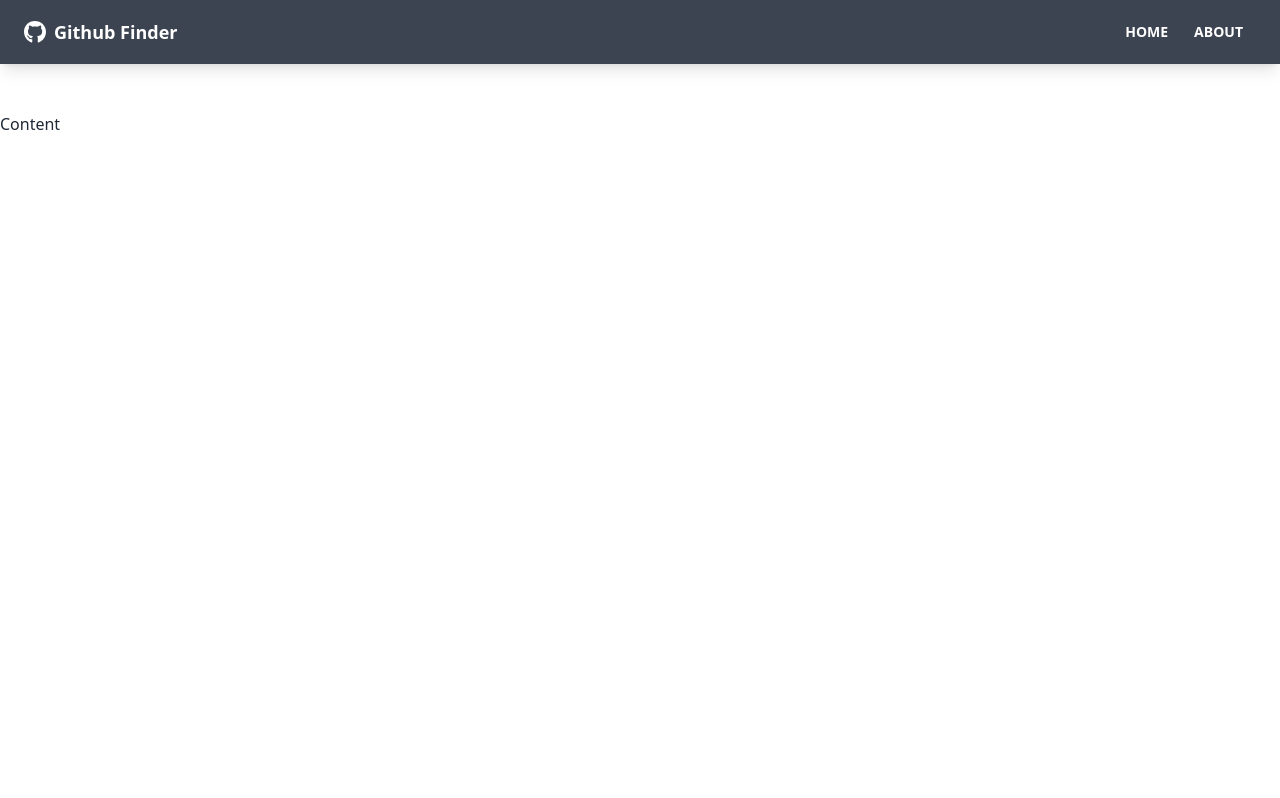
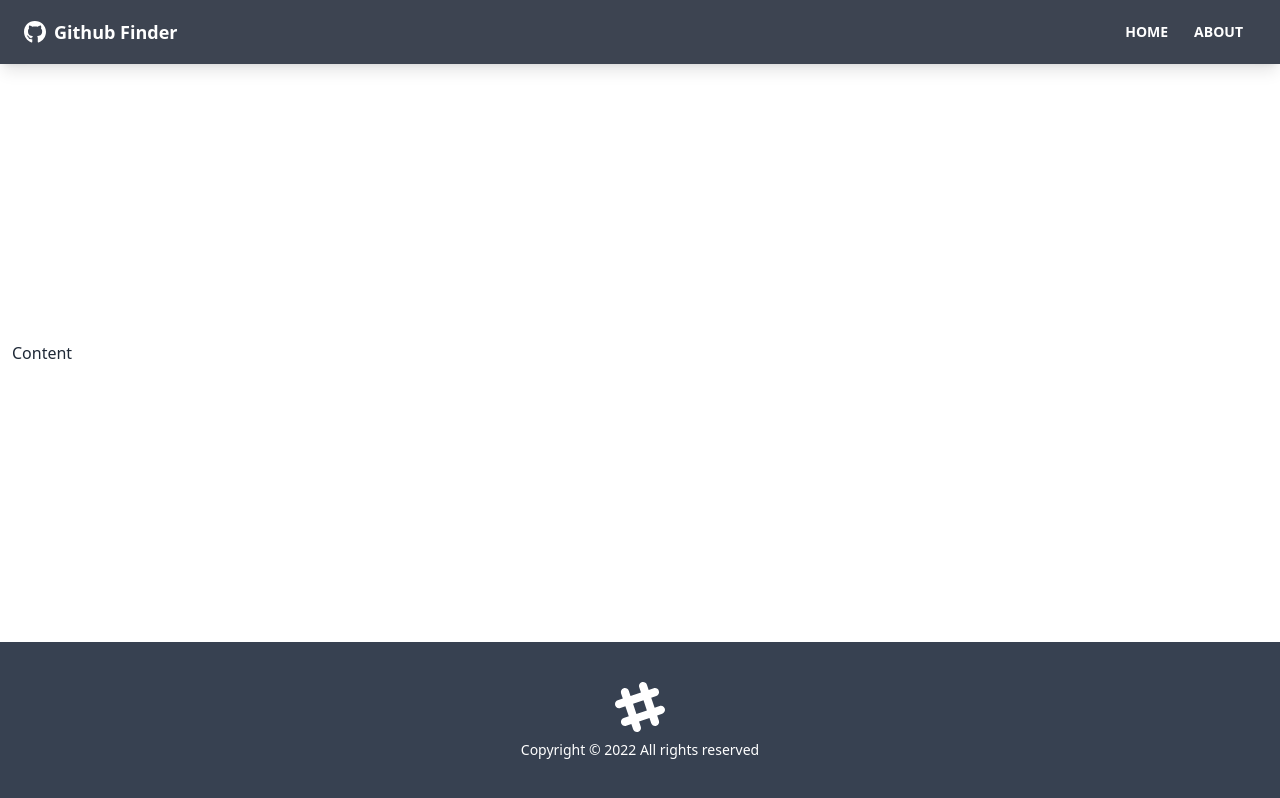
Before and after one commit to Fjguido/github-finder, a React (Create React App) app: page / in a window 1280 px wide. Built offline with nearby package versions, Linux system fonts and the light colour scheme; the HTML template or start-up script is replaced by a standard one.

Commit message:
added footer

```diff
--- a/src/App.js
+++ b/src/App.js
@@ -1,11 +1,17 @@
 import {BrowserRouter as Router, Route} from 'react-router-dom'
 import Navbar from './components/layout/Navbar';
+import Footer from './components/layout/Footer';
+
+
 function App() {
   return (
     <Router>
-    <div className=".flex.flex-col.justify-between.h-screen">
+    <div className="flex flex-col justify-between h-screen">
       <Navbar />
-      <main>Content</main>
+
+      <main className='container mx-auto px-3 pb-12'>Content</main>
+
+      <Footer />
     </div>
     </Router>
   );
--- /dev/null
+++ b/src/components/layout/Footer.jsx
@@ -0,0 +1,24 @@
+function Footer() {
+    const footerYear = new Date().getFullYear()
+
+    return (
+      <footer className='footer p-10 bg-gray-700 text-primary-content footer-center'>
+        <div>
+          <svg
+            width='50'
+            height='50'
+            viewBox='0 0 24 24'
+            xmlns='http://www.w3.org/2000/svg'
+            fillRule='evenodd'
+            clipRule='evenodd'
+            className='inline-block fill-current'
+          >
+            <path d='M22.672 15.226l-2.432.811.841 2.515c.33 1.019-.209 2.127-1.23 2.456-1.15.325-2.148-.321-2.463-1.226l-.84-2.518-5.013 1.677.84 2.517c.391 1.203-.434 2.542-1.831 2.542-.88 0-1.601-.564-1.86-1.314l-.842-2.516-2.431.809c-1.135.328-2.145-.317-2.463-1.229-.329-1.018.211-2.127 1.231-2.456l2.432-.809-1.621-4.823-2.432.808c-1.355.384-2.558-.59-2.558-1.839 0-.817.509-1.582 1.327-1.846l2.433-.809-.842-2.515c-.33-1.02.211-2.129 1.232-2.458 1.02-.329 2.13.209 2.461 1.229l.842 2.515 5.011-1.677-.839-2.517c-.403-1.238.484-2.553 1.843-2.553.819 0 1.585.509 1.85 1.326l.841 2.517 2.431-.81c1.02-.33 2.131.211 2.461 1.229.332 1.018-.21 2.126-1.23 2.456l-2.433.809 1.622 4.823 2.433-.809c1.242-.401 2.557.484 2.557 1.838 0 .819-.51 1.583-1.328 1.847m-8.992-6.428l-5.01 1.675 1.619 4.828 5.011-1.674-1.62-4.829z'></path>
+          </svg>
+          <p>Copyright &copy; {footerYear} All rights reserved</p>
+        </div>
+      </footer>
+    )
+  }
+
+  export default Footer
```
